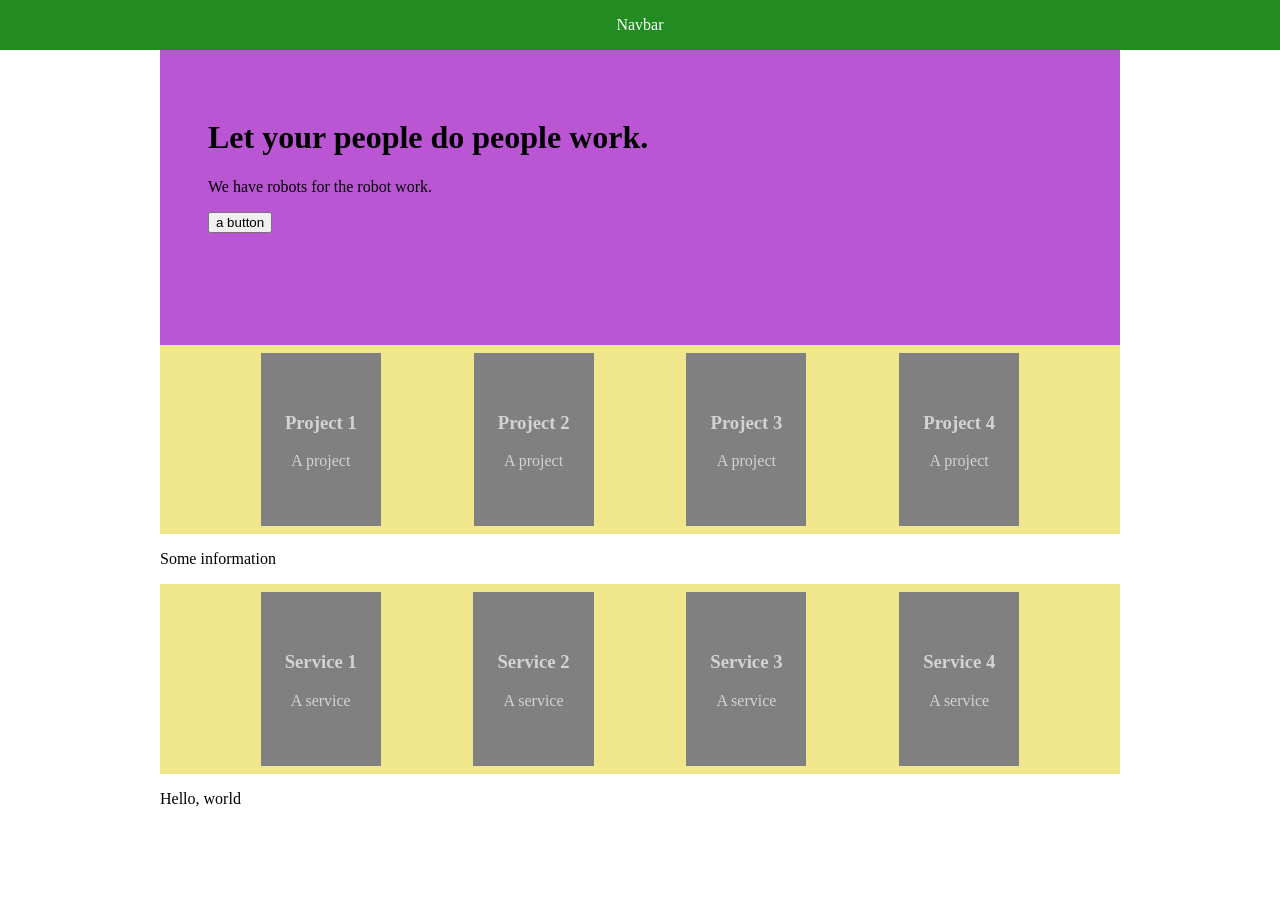
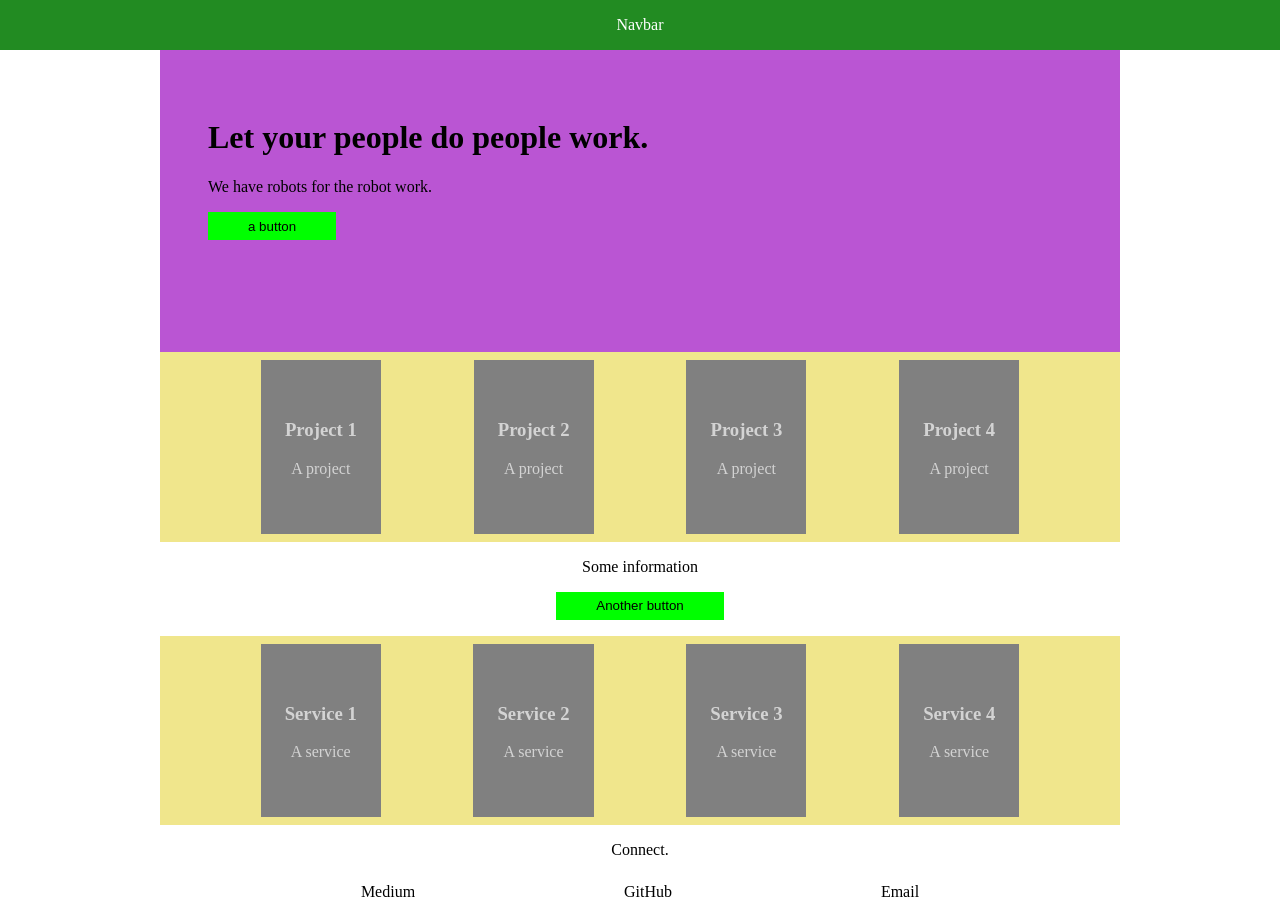
Before and after one commit to bestow-wings/bestow-wings.github.io, a React (Create React App) app: page / in a window 1280 px wide. Before the commit the page ends 824 px from the top, so only its background shows below. Built offline with nearby package versions, Linux system fonts and the light colour scheme; a web font is replaced by a local one.

Commit message:
the whole dummy site bit is done
now it needs to be... designed and filled out

```diff
--- a/package.json
+++ b/package.json
@@ -18,7 +18,7 @@
     "test": "react-scripts test",
     "eject": "react-scripts eject",
     "predeploy": "npm run build",
-    "deploy": "gh-pages -b master -d build"
+    "deploy": "gh-pages -b main -d build"
   },
   "eslintConfig": {
     "extends": [
--- a/src/App.js
+++ b/src/App.js
@@ -57,9 +57,26 @@ function App() {
       <div style={{width: "75%", justifyContent: "center", margin: "auto"}}>
         <Hero />
         <Cards data={projects} />
-        <p>Some information</p>
+        <div style={{textAlign: "center"}}>
+          <p>Some information</p>
+          <button>Another button</button>
+        </div>
+        <p></p>
         <Cards data ={services} />
-        <p>Hello, world</p>
+        <div style={{textAlign: "center"}}>
+          <p>Connect.</p>
+          <div style={{backgroundColor:"white", color:"black", justifyContent:"space-evenly", display:"flex"}}>
+            <div style={{padding: "0.5em"}}>
+              Medium
+            </div>
+            <div style={{padding: "0.5em"}}>
+              GitHub
+            </div>
+            <div style={{padding: "0.5em"}}>
+              Email
+            </div>
+          </div>
+        </div>
       </div>
     </div>
 
--- a/src/index.css
+++ b/src/index.css
@@ -36,3 +36,14 @@ body {
     font-family: 'IBM Plex Sans Devanagari', serif;
     margin:0;
 }
+
+button {
+    background-color: lime;
+    padding: 0.5em 3em;
+    border: 0;
+    transition: all 0.1s;
+    cursor: pointer;
+}
+button:hover {
+    background-color: limegreen;
+}
```
